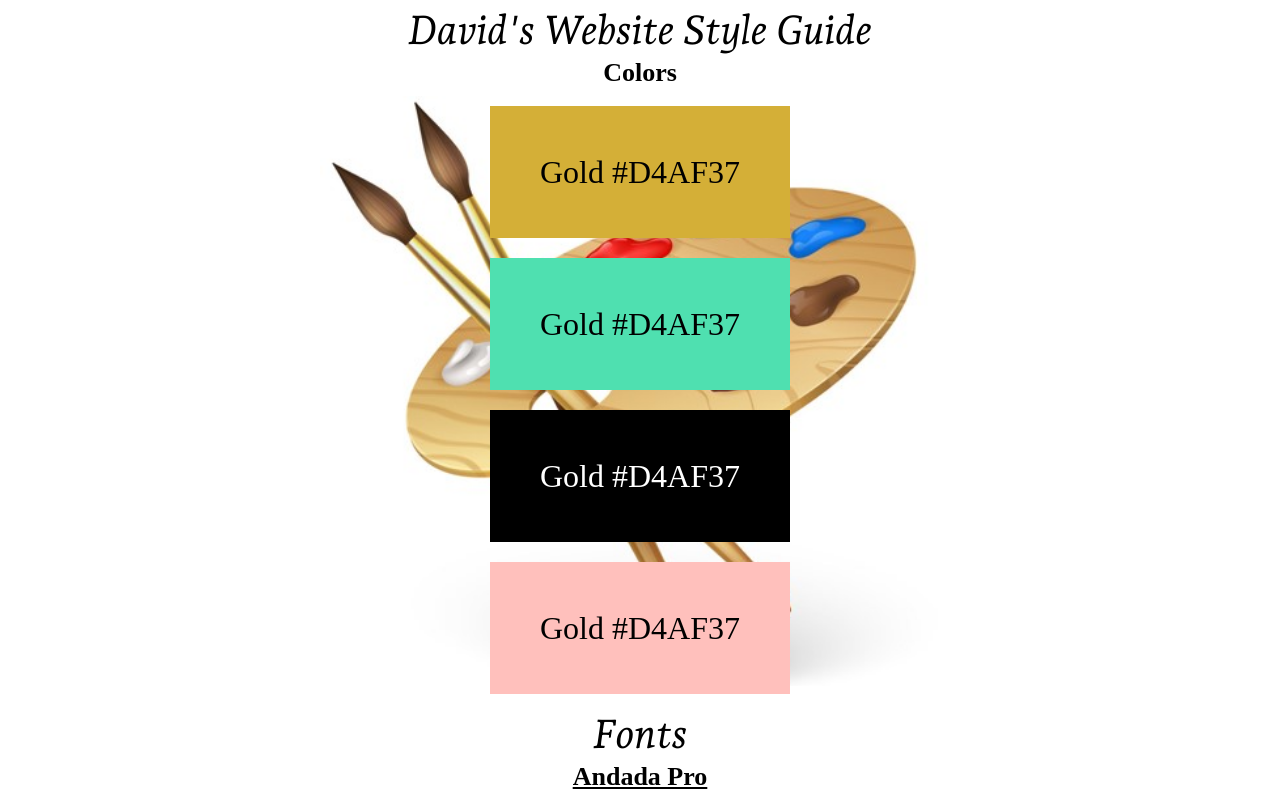
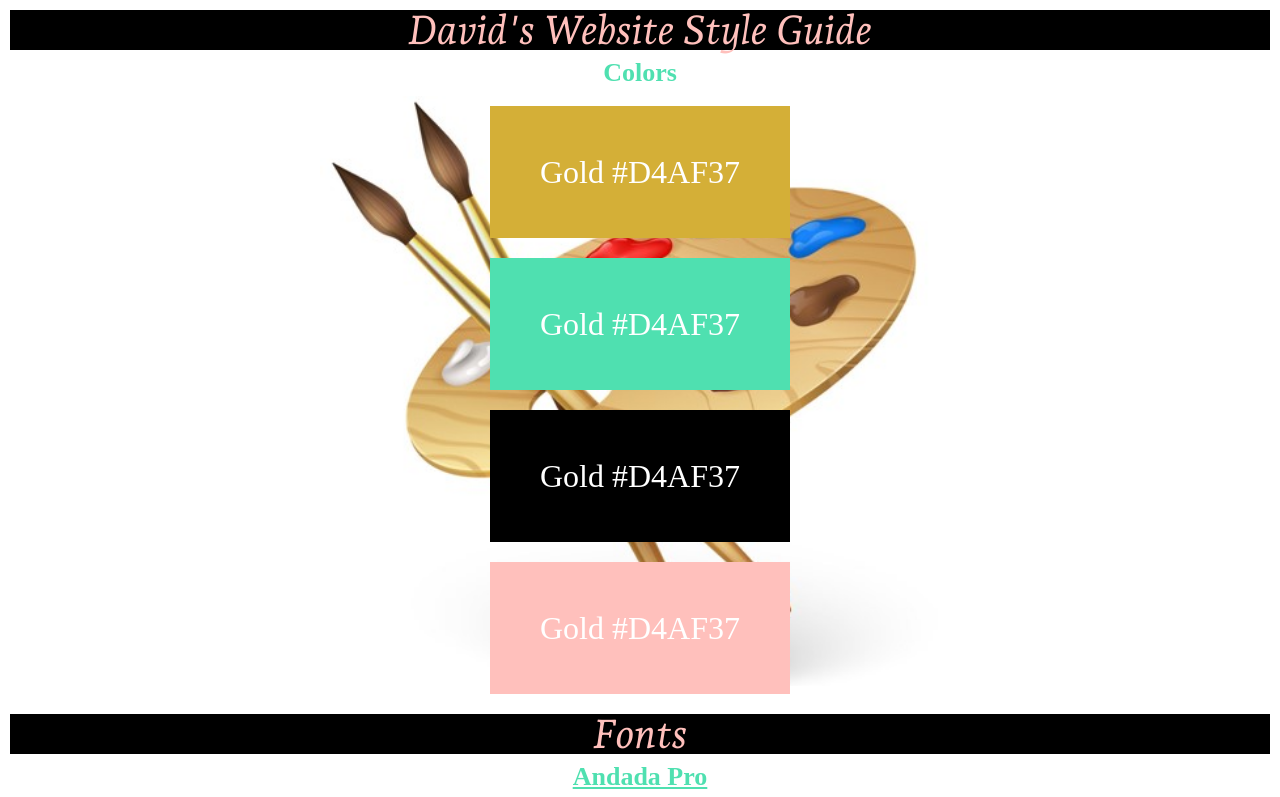
Before and after one commit to DavidR8889/styleGuide, a plain HTML site: page index.html in a window 1280 px wide. Shown: the top 797 px of the page. Drawn offline with Linux system fonts and the light colour scheme; a web font is replaced by a local one.

Commit message:
last changes

```diff
--- a/style.css
+++ b/style.css
@@ -73,17 +73,21 @@ h1 {
     font-family: 'Andada Pro';
     font-size: 40px;
     font-weight: 400;
+    color: #ffc0bc;
+    background-color: black;
 }
 h2 {
     font-family: 'Cormorant Garamond';
     font-size: 26px;
     font-weight: 700;
+    color: #4fe0b0;
 }
 
 p {
     font-family: 'Caveat';
     font-size: 18px;
     font-weight: 400;
+    color: #d4af37;
 }
 
 .colorPalettes {
@@ -103,6 +107,7 @@ p {
     padding: 50px;
     margin: 10px;
     font-size: xx-large;
+    color:white;
 }
 
 .mint {
@@ -110,6 +115,7 @@ p {
     padding: 50px;
     margin: 10px;
     font-size: xx-large;
+    color:white;
 }
 
 .black {
@@ -125,6 +131,7 @@ p {
     padding: 50px;
     margin: 10px;
     font-size: xx-large;
+    color:white;
 }
 .andada h2, .cormorantGaramond h2, .caveat h2 {
     text-decoration: underline;
```
